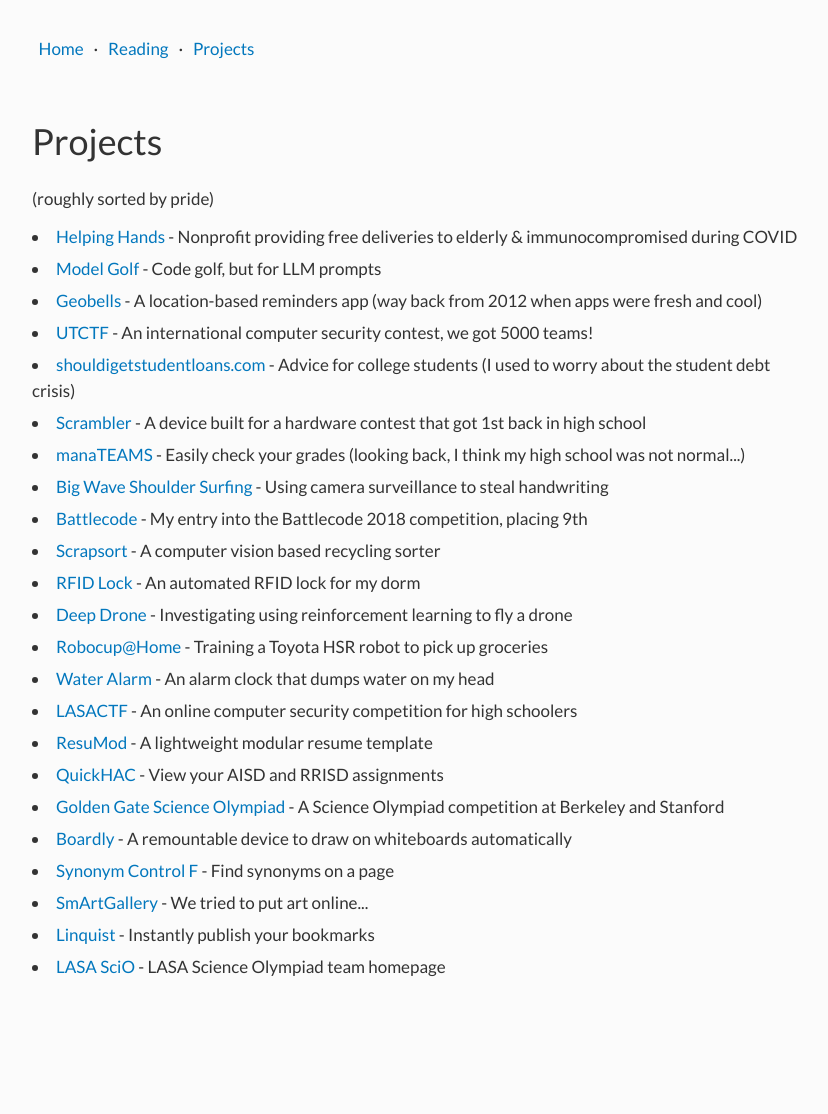
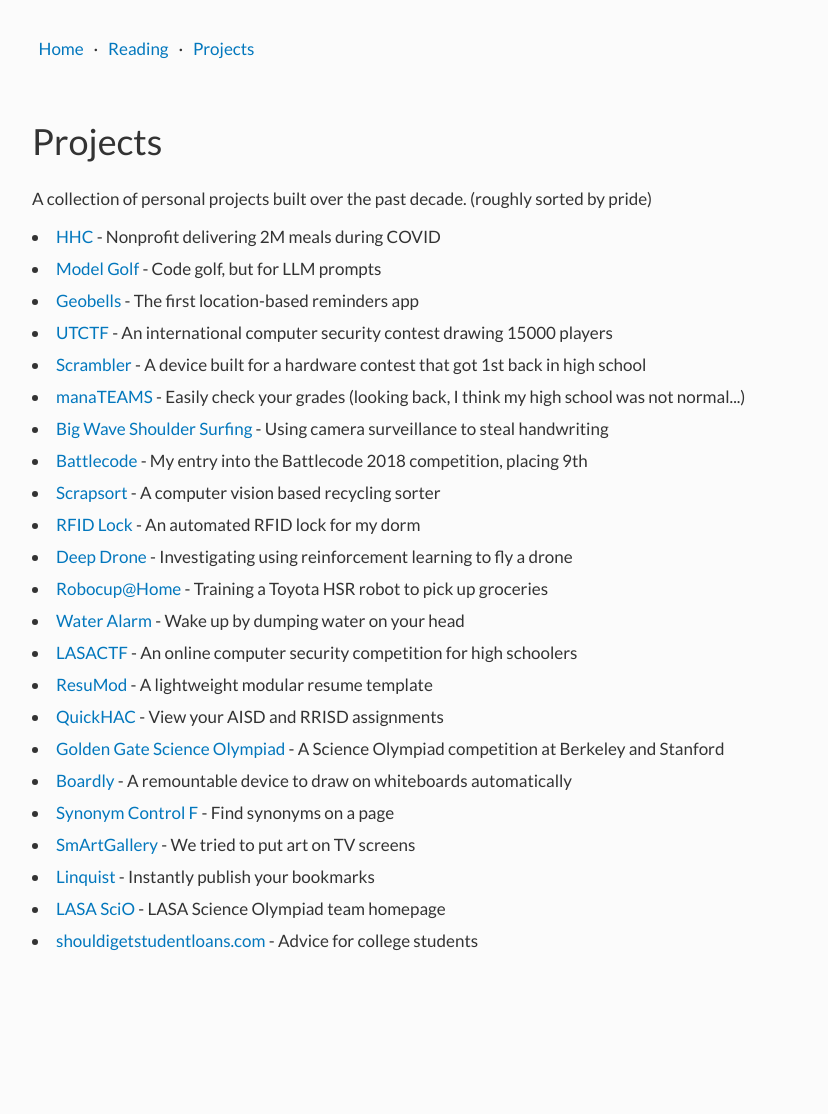
Before and after one commit to patil215/patil215.github.io, a Jekyll site: the page built from projects.html, in a window 1280 px wide. Shown: the whole page, without its empty margins (217-1045 px from the left). Built offline with Jekyll 4.4.1, drawn with Linux system fonts in a browser that asks for light colours; nearby versions of some CDN libraries; comment, search, counter and statistics services are not loaded; after the commit the page ends 1088 px from its top, so only the background shows below that.

Commit message:
Improvements

```diff
--- a/_data/projects.yml
+++ b/_data/projects.yml
@@ -18,9 +18,9 @@
 # red: #C62828
 #
 
-- name: Helping Hands
+- name: HHC
   size: mvr
-  shortDescription: Nonprofit providing free deliveries to elderly & immunocompromised during COVID
+  shortDescription: Nonprofit delivering 2M meals during COVID
   picture: img/hh.png
   link: https://helpinghands.community
   color: '#4A148C'
@@ -33,7 +33,7 @@
 
 - name: Geobells
   size: ms
-  shortDescription: A location-based reminders app (way back from 2012 when apps were fresh and cool)
+  shortDescription: The first location-based reminders app
   longDescription:
   picture: /img/geobells.png
   link: http://geobellsapp.com
@@ -42,18 +42,12 @@
 
 - name: UTCTF
   size: svr
-  shortDescription: An international computer security contest, we got 5000 teams!
+  shortDescription: An international computer security contest drawing 15000 players
   longDescription:
   picture: /img/isss.png
   link: https://www.isss.io/utctf/
   github:
   color: "#4A148C"
-
-- name: shouldigetstudentloans.com
-  size: shr
-  shortDescription: Advice for college students (I used to worry about the student debt crisis)
-  link: https://shouldigetstudentloans.com
-  color: "#1976D2"
 
 - name: Scrambler
   size: shr
@@ -124,7 +118,7 @@
 
 - name: Water Alarm
   size: ss
-  shortDescription: An alarm clock that dumps water on my head
+  shortDescription: Wake up by dumping water on your head
   longDescription:
   picture:
   link: https://github.com/patil215/water-alarm
@@ -187,7 +181,7 @@
 
 - name: SmArtGallery
   size: shr
-  shortDescription: We tried to put art online...
+  shortDescription: We tried to put art on TV screens
   longDescription:
   picture: /img/daylighted.png
   link: https://daylighted.com
@@ -208,3 +202,9 @@
   link: http://lasascio.com
   github:
   color: "#4A148C"
+
+- name: shouldigetstudentloans.com
+  size: shr
+  shortDescription: Advice for college students
+  link: https://shouldigetstudentloans.com
+  color: "#1976D2"
--- a/projects.html
+++ b/projects.html
@@ -9,7 +9,7 @@ keywords: Neil,Patil,Projects,Technology,Software,Security,Robotics,Web Developm
 <div class="col-md-12">
 	<h1 class="title">Projects</h1>
 
-	<p>(roughly sorted by pride)</p>
+	<p>A collection of personal projects built over the past decade. (roughly sorted by pride)</p>
 
 	{% for project in site.data.projects %}
 		<li><a target="_blank" href="{{ project.link }}">{{ project.name }}</a> - {{ project.shortDescription }}</li>
```
Also changed, not shown: index.html (+4 -4 lines).
